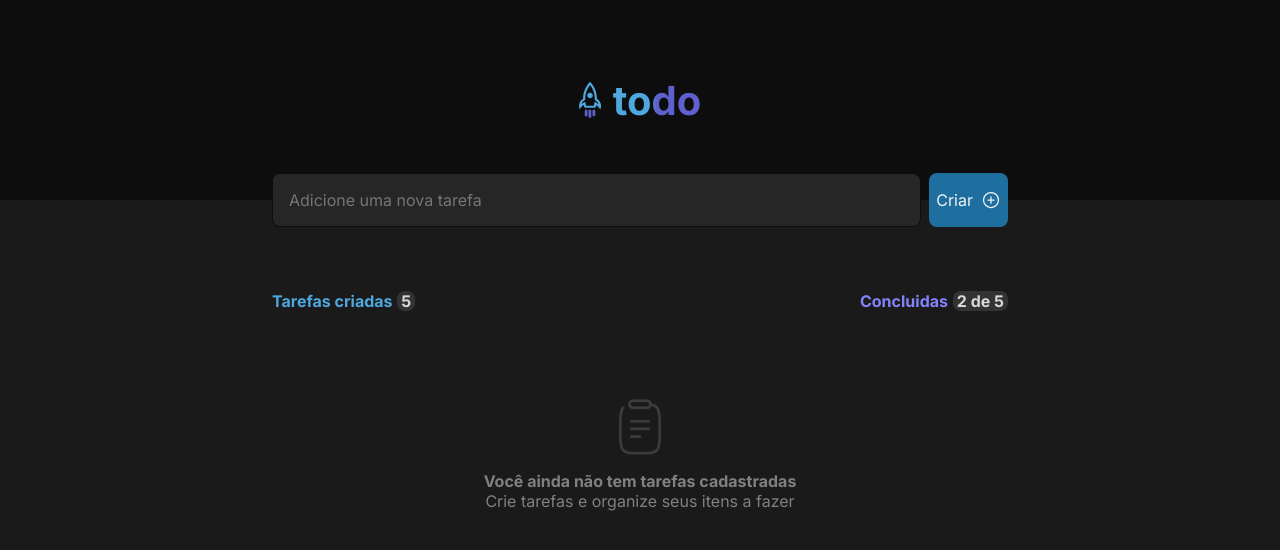
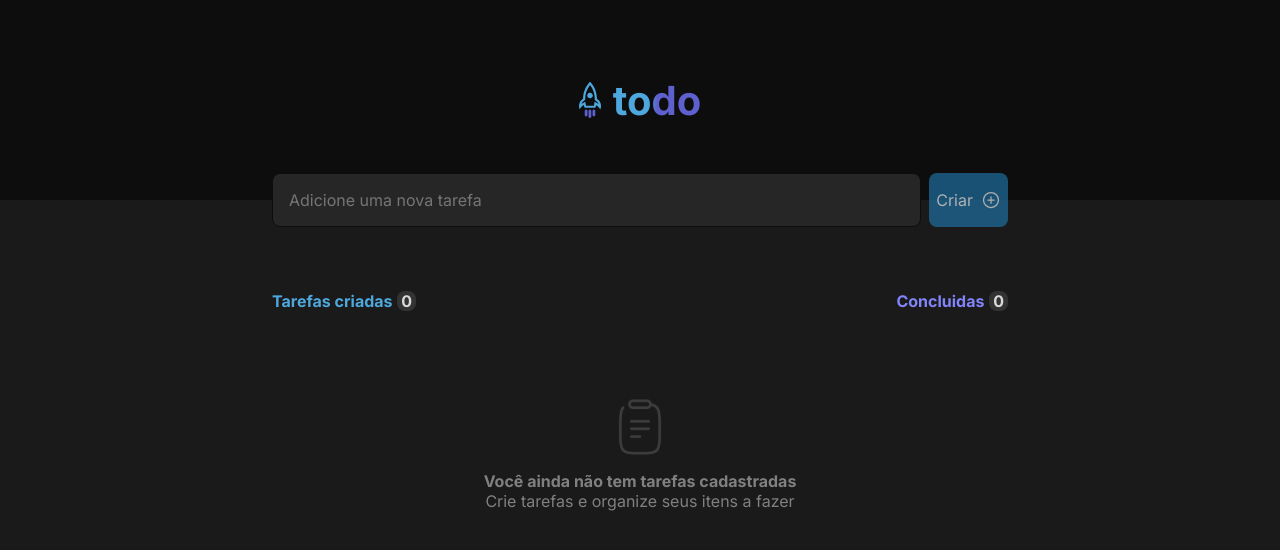
Before and after one commit to alisson-amaral-silva/desafio-01-react-ts, a React (Vite) app: page / in a window 1280 px wide. Shown: the top 550 px of the page. Built offline with nearby package versions, Linux system fonts and the light colour scheme.

Commit message:
incluindo contagemd de tasks completas

```diff
--- a/src/components/Task/Task.module.css
+++ b/src/components/Task/Task.module.css
@@ -31,14 +31,19 @@ form input:focus {
   border: 0;
   border-radius: 8px;
   display: flex;
-  transition: color 0.1s;
+  transition: background 0.1s;
   justify-content: center;
   gap: 0.5rem;
   align-items:center;
 }
 
-.createTaskButton:hover {
+.createTaskButton:not(:disabled):hover {
   background: var(--blue-300);
+}
+
+.createTaskButton:disabled {
+  opacity: 0.7;
+  cursor: not-allowed;
 }
 
 
--- a/src/components/Task/index.tsx
+++ b/src/components/Task/index.tsx
@@ -1,4 +1,4 @@
-import { ChangeEvent, FormEvent, useState } from 'react'
+import { ChangeEvent, FormEvent, InvalidEvent, useEffect, useState } from 'react'
 import { EmptyList } from '../EmptyList'
 import { TaskItem } from '../TaskItem'
 import styles from './Task.module.css'
@@ -18,6 +18,7 @@ export interface TaskListProps {
 export function Task() {
   const [taskList, setTaskList] = useState<TaskProps[]>([])
   const [newTaskText, setNewTaskText] = useState<string>('')
+  const [completedTask, setCompletedTask] = useState<number>(0)
 
   function deleteTask(idToBeDeleted: string) {
     const tasksWithoutDeletedOne = taskList.filter((task) => {
@@ -25,11 +26,17 @@ export function Task() {
     })
 
     setTaskList(tasksWithoutDeletedOne)
+
+    const completedTasks = taskList.filter((task) => {
+      return task.isCompleted === true
+    })
+
+    setCompletedTask(completedTasks.length)
   }
 
   function completeTask(idToBeCompleted: string) {
     const completedTasksList = taskList.map((task) => {
-      if(task.id === idToBeCompleted) {
+      if (task.id === idToBeCompleted) {
         return { ...task, isCompleted: !task.isCompleted }
       }
       return task
@@ -37,6 +44,15 @@ export function Task() {
     setTaskList(completedTasksList)
   }
 
+  useEffect(() => {
+    const numberOfCompletedTasks = taskList
+      .filter(({ isCompleted }) => isCompleted === true)
+      .reduce<number>((sum: number, person) => {
+        return sum + Number(person.isCompleted)
+      }, 0)
+
+    setCompletedTask(numberOfCompletedTasks)
+  }, [taskList])
 
   function handleCreatTask(event: FormEvent) {
     event.preventDefault()
@@ -52,9 +68,15 @@ export function Task() {
   }
 
   function handleNewTaskChange(event: ChangeEvent<HTMLInputElement>) {
-    // event.target.setCustomValidity('')
+    event.target.setCustomValidity('')
     setNewTaskText(event.target.value)
   }
+
+  function handleInvalidTask(event: InvalidEvent<HTMLInputElement>){
+    event.target.setCustomValidity('Esse campo é obrigatório')
+  }
+
+  const isNewTaskEmpty = !newTaskText.length
 
   return (
     <>
@@ -63,21 +85,29 @@ export function Task() {
           type="text"
           name="task"
           onChange={handleNewTaskChange}
+          required
+          onInvalid={handleInvalidTask}
           value={newTaskText}
           placeholder="Adicione uma nova tarefa"
         />
-        <button className={styles.createTaskButton}>
+        <button disabled={isNewTaskEmpty} className={styles.createTaskButton}>
           Criar <PlusCircle size={20} />
         </button>
       </form>
       <header className={styles.headerWrapper}>
         <strong className={styles.createdTasks}>
           Tarefas criadas
-          <span>5</span>
+          <span>{taskList.length}</span>
         </strong>
         <strong className={styles.completedTasks}>
           Concluidas
-          <span>2 de 5</span>
+          {taskList.length ? (
+            <span>
+              {completedTask} de {taskList.length}
+            </span>
+          ) : (
+            <span>{taskList.length}</span>
+          )}
         </strong>
       </header>
       {taskList?.length ? (
```
